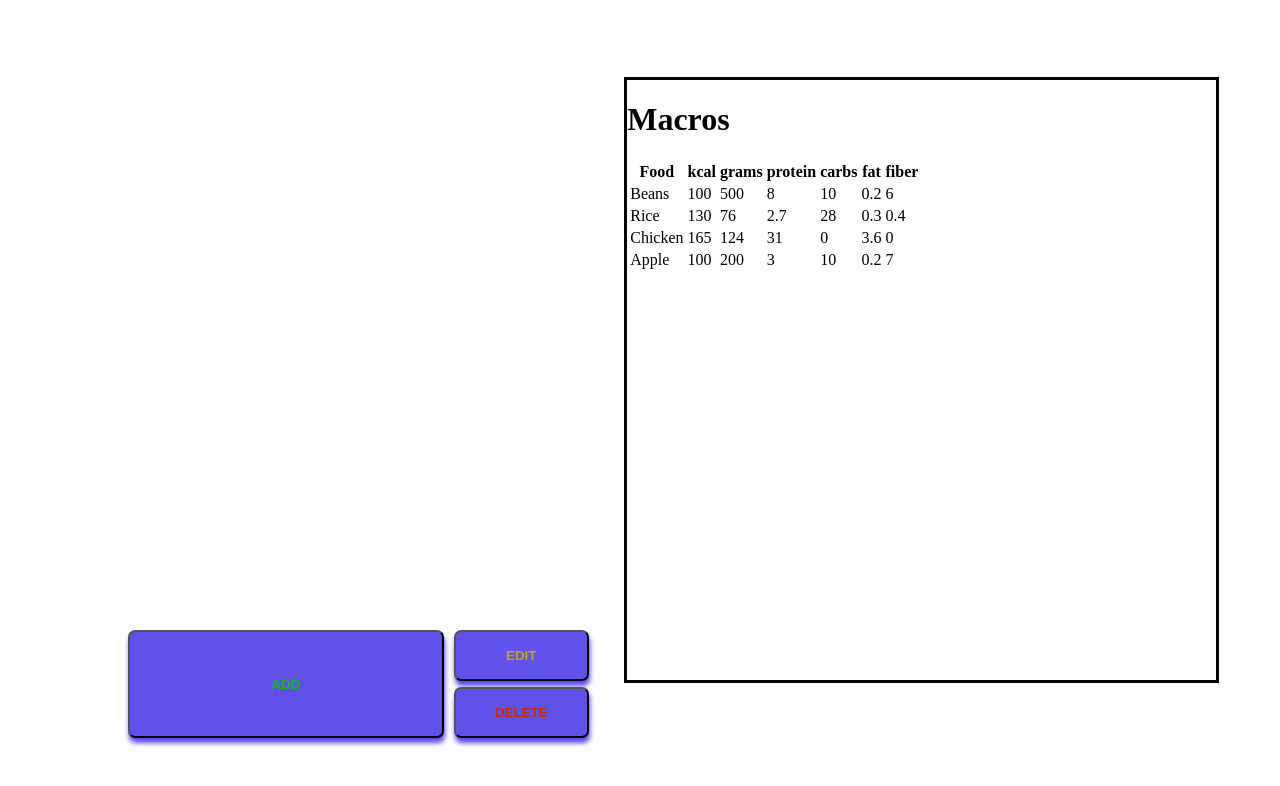
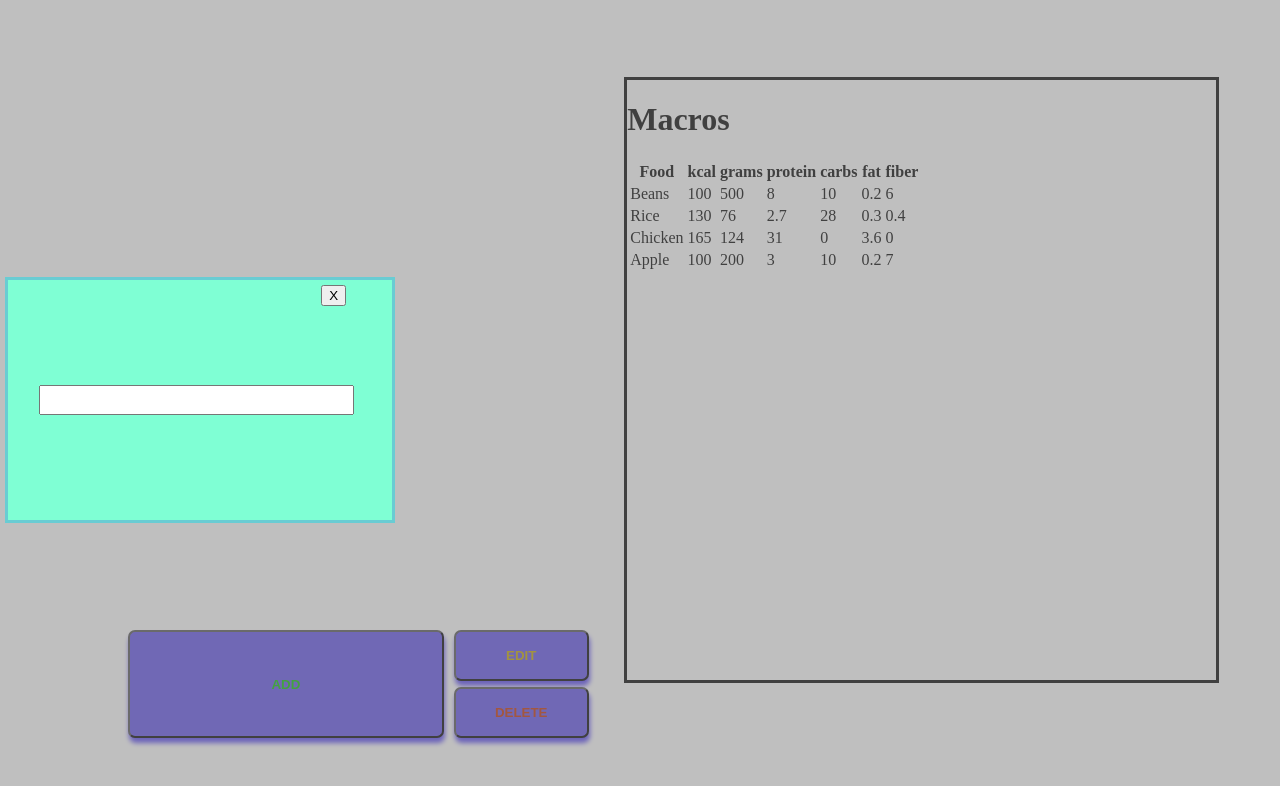
Before and after one commit to EduardsValneris/my-nutrition-app, a React (Vite) app: page / in a window 1280 px wide. Both pictures are taken after a click on the button "ADD". Shown: the top 786 px of the page. Built offline with nearby package versions, Linux system fonts and the light colour scheme.

Commit message:
pievienoju input ekranu ar funkcionalam pogam un backgroundu kas nelauj spaidit pogas kamer vala ir inputs

```diff
--- a/src/App.jsx
+++ b/src/App.jsx
@@ -2,11 +2,21 @@ import React, { useState } from "react";
 import Buttons from "./components/Buttons.jsx";
 import Food from "./components/Food.jsx";
 import List from "./components/List.jsx";
+import Input from "./components/input.jsx";
 
 function App() {
   const addFood = (name, grams, kcal, protein, carbs, fat, fiber) => {
     const newFood = new Food(name, grams, kcal, protein, carbs, fat, fiber);
     setFood([...FoodArray, newFood]);
+    setToggle(!toggle);
+  };
+
+  const [toggle, setToggle] = useState(false);
+
+  const delFood = () => {
+    FoodArray.pop();
+    setFood([...FoodArray]);
+    setToggle(!toggle);
   };
 
   const [FoodArray, setFood] = useState([
@@ -17,7 +27,9 @@ function App() {
 
   return (
     <div>
-      <Buttons addProp={addFood} /> <List foodsProp={FoodArray} />
+      <Buttons addProp={addFood} delProp={delFood} />{" "}
+      <List foodsProp={FoodArray} />
+      <Input toggleProp={toggle} setToggle={setToggle} />
     </div>
   );
 }
--- a/src/components/Buttons.jsx
+++ b/src/components/Buttons.jsx
@@ -1,6 +1,6 @@
 import React from "react";
 
-function Buttons({ addProp }) {
+function Buttons({ addProp, delProp }) {
   const clickButton = (ButtonName) => {
     alert("Button " + ButtonName + " clicked!");
   };
@@ -19,7 +19,7 @@ function Buttons({ addProp }) {
           {" "}
           Edit{" "}
         </button>
-        <button onClick={() => clickButton("Delete")} className="deleteButton">
+        <button onClick={() => delProp()} className="deleteButton">
           {" "}
           Delete{" "}
         </button>
--- a/src/components/List.jsx
+++ b/src/components/List.jsx
@@ -4,13 +4,19 @@ function List({ foodsProp }) {
   return (
     <div className="list-container">
       <h1>Macros</h1>
-
       <table className="list">
         <thead>
-          <th>Food</th> <th>kcal</th> <th>grams</th> <th>protein</th>{" "}
-          <th>carbs</th> <th>fat</th> <th>fiber</th>
+          <tr>
+            <th>Food</th>
+            <th>kcal</th>
+            <th>grams</th>
+            <th>protein</th>
+            <th>carbs</th>
+            <th>fat</th>
+            <th>fiber</th>
+          </tr>
         </thead>
-
+        <tbody>
           {foodsProp.map((foods, index) => (
             <tr key={index}>
               <td>{foods.name}</td>
@@ -22,6 +28,7 @@ function List({ foodsProp }) {
               <td>{foods.fiber}</td>
             </tr>
           ))}
+        </tbody>
       </table>
     </div>
   );
--- /dev/null
+++ b/src/components/input.jsx
@@ -0,0 +1,26 @@
+function input({ toggleProp, setToggle }) {
+  const closeInput = () => {
+    setToggle(false);
+  };
+
+  return (
+    <div>
+      <div
+        className="input-background"
+        onClick={closeInput}
+        style={{ display: toggleProp ? "flex" : "none" }}
+      ></div>
+      <div
+        className="input-container"
+        style={{ display: toggleProp ? "flex" : "none" }}
+      >
+        <input className="input-area"></input>
+        <button className="close-button" onClick={closeInput}>
+          X
+        </button>
+      </div>
+    </div>
+  );
+}
+
+export default input;
--- a/src/index.css
+++ b/src/index.css
@@ -70,3 +70,48 @@ align-items: center;
   gap: 15px;
 
 }
+
+.input-container{
+  justify-self: center;
+  top: 35%;
+  position: fixed;
+  height: 30%;
+  width: 30%;
+  background-color: aquamarine;
+  z-index: 1000;
+  outline-style: solid;
+  outline-color: rgb(105, 204, 211);
+
+  & .input-area{
+    position: relative;
+    width: 80%;
+    height: 10%;
+    align-self: center;
+    left: 8%;
+  }
+  & .close-button{
+    position: relative;
+    top: 2%;
+    right: .5%;
+
+    max-width: fit-content;
+    max-height: fit-content;
+    &:hover{
+      background-color: gray;
+      box-shadow: 1px 5px 5px rgb(0, 0, 0);
+    }
+  }
+
+}
+
+.input-background{
+  position: fixed;           /* Fiksēta pozīcija */
+  top: 0;                    /* Sākas no augšas */
+  left: 0;                   /* Sākas no kreisās */
+  width: 100%;
+  height: 100%;
+
+  background-color: gray;
+  opacity: 0.5;
+  z-index: 999;
+  }
```
Lines whose indentation alone changed are shown as unchanged.
